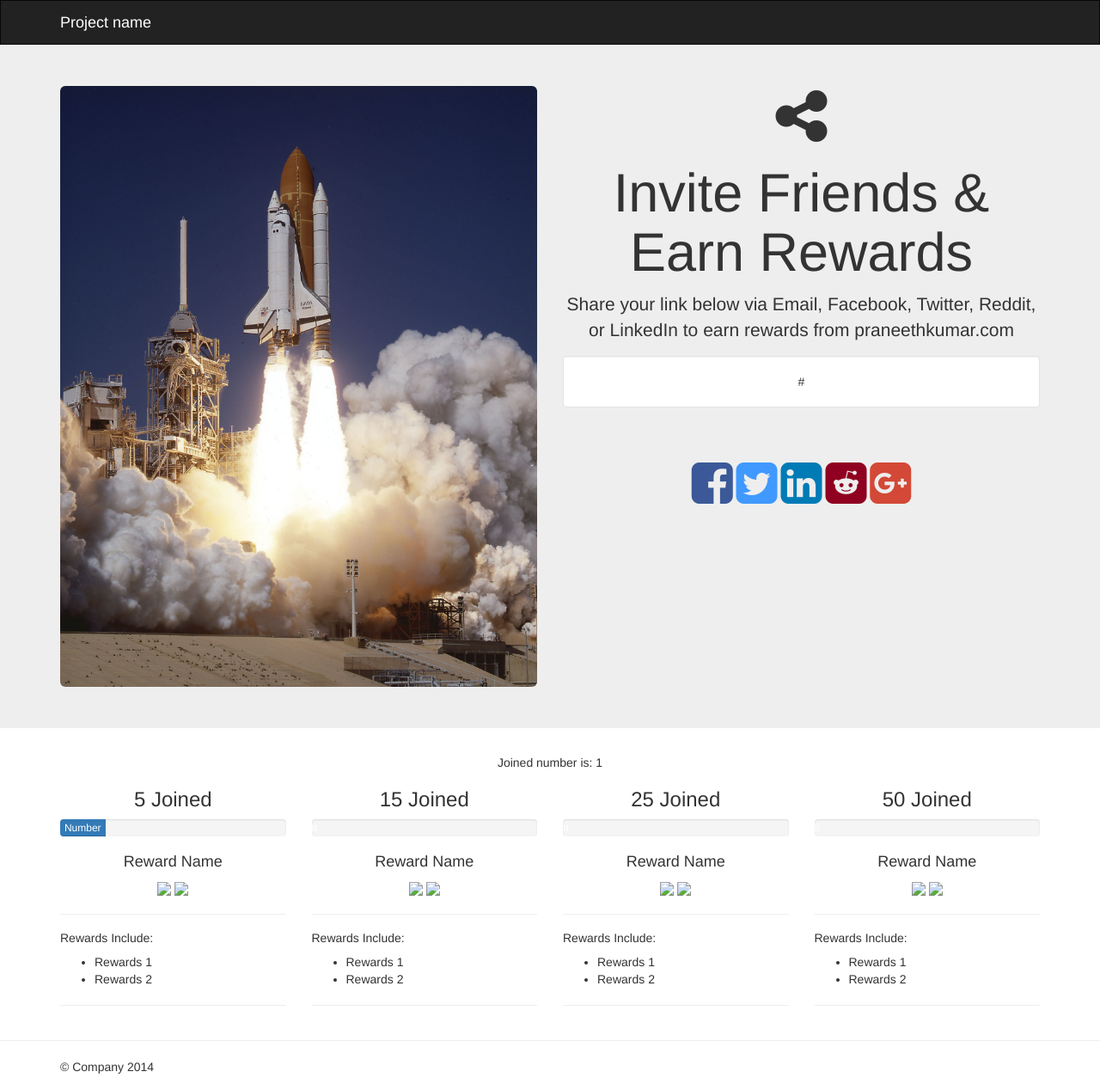
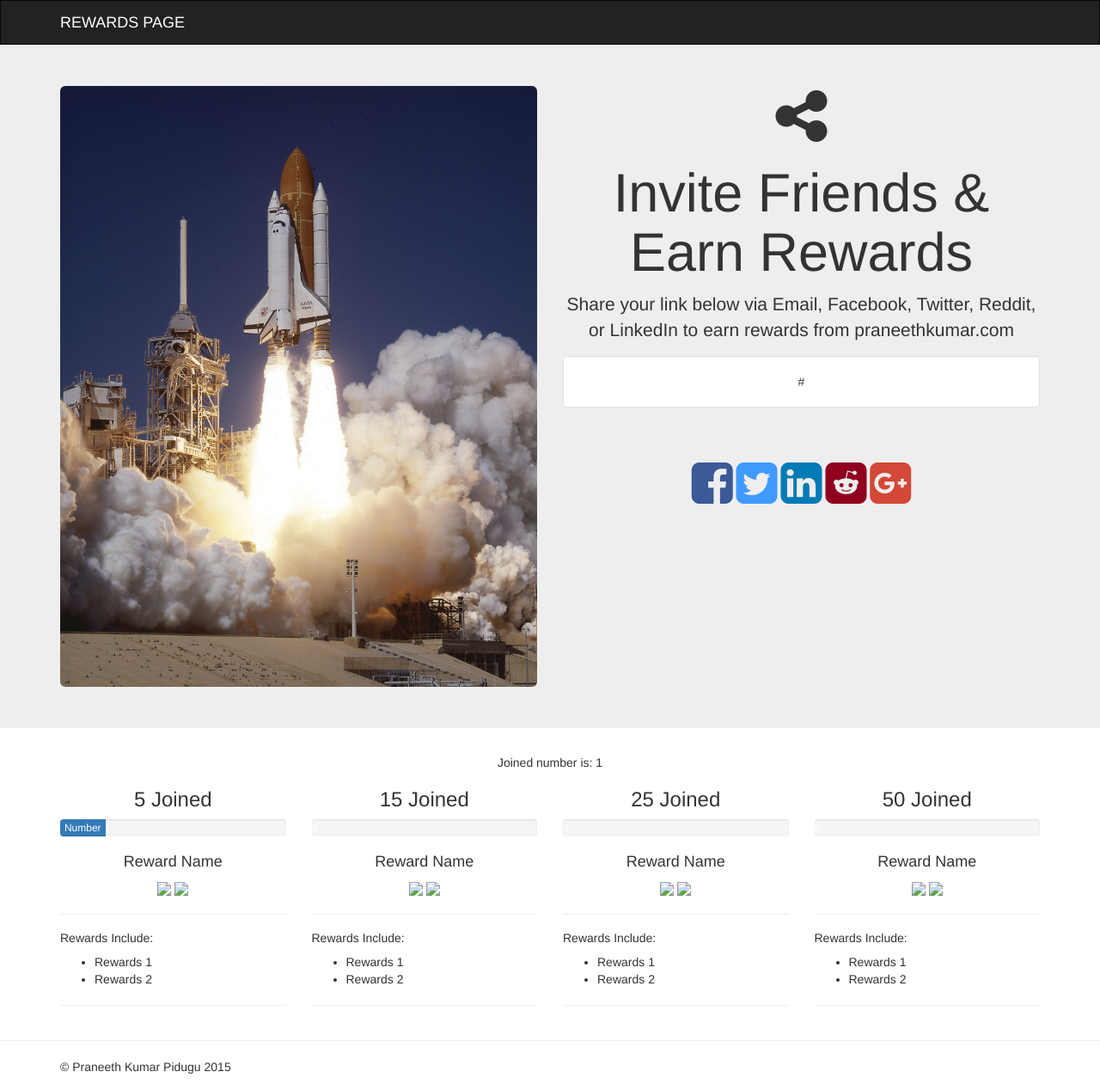
Before and after one commit to praneethkumarpidugu/launchwithcode, a Django app: template templates/share.html in a window 1280 px wide. Shown: the whole page at 86% size. Run offline with Django 3.2, Linux system fonts and the light colour scheme; the template is opened without the code that fills it: most values are stand-ins (such as "Sample title", 1, 10 or a date in 2020); some libraries are stand-ins or nearby versions.

Commit message:
minor changes

```diff
--- a/templates/base.html
+++ b/templates/base.html
@@ -10,7 +10,7 @@
     <meta name="author" content="">
     <link rel="icon" href="../../favicon.ico">
 
-    <title>Launch with Code</title>
+    <title>Rewards Page</title>
 
     <!-- Bootstrap core CSS
     <link href="http://getbootstrap.com/dist/css/bootstrap.min.css" rel="stylesheet">
@@ -56,7 +56,7 @@
       <hr>
     <div class="container">
       <footer>
-        <p>&copy; Company 2014</p>
+        <p>&copy; Praneeth Kumar Pidugu 2015</p>
       </footer>
     </div> <!-- /container -->
 
--- a/templates/navbar.html
+++ b/templates/navbar.html
@@ -2,7 +2,7 @@
       <div class="container">
         <div class="navbar-header">
 
-          <a class="navbar-brand">Project name</a>
+          <a class="navbar-brand">REWARDS PAGE</a>
         </div>
 
       </div>
```
Also changed, not shown: templates/home.html (+4 -3 lines), db.sqlite3, joins/migrations/0001_initial.py.
